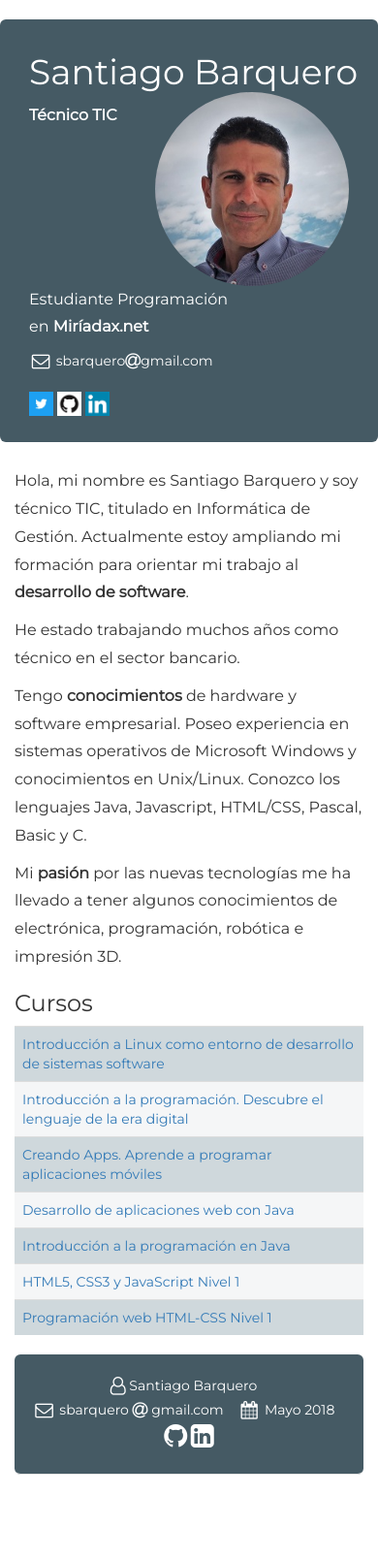
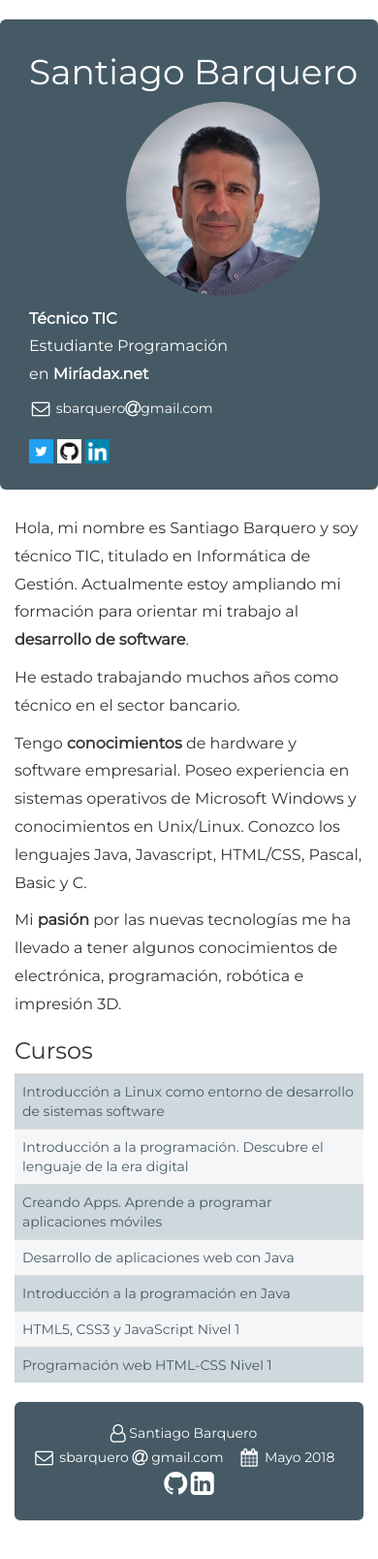
Before and after one commit to sbarquero/sbarquero.github.io, a plain HTML site: page index.html in a window 390 px wide. Shown: the whole page at 97% size. Before the commit the page ends 1571 px from the top, so only its background shows below. Drawn offline with Linux system fonts and the light colour scheme.

Commit message:
Arreglo comportamiento responsivo para móviles

```diff
--- a/css/style.css
+++ b/css/style.css
@@ -154,8 +154,16 @@ body {
   background-color: #CFD8DC;
 }
 
-/*
 .table-striped > tbody > tr > td > a {
-  color: #ffffff;
+  color: #455a64;
+  text-decoration: none;
 }
-*/
+
+.table-striped > tbody > tr > td > a:hover {
+  color: #000000;
+  text-decoration: none;
+}
+
+#foto {
+  margin: 10px 30px;
+}
--- a/index.html
+++ b/index.html
@@ -5,6 +5,7 @@
     <meta charset="utf-8">
     <meta name="description" content="Página personal de Santiago Barquero">
     <meta name="author" content="Santiago Barquero">
+    <meta name="viewport" content="width=device-width, initial-scale=1.0">
 
     <title>Santiago Barquero</title>
 
@@ -20,7 +21,7 @@
   <body>
     <!--__________________________ CABECERA _____________________________-->
     <div class="container header-bar">
-      <h1>Santiago&#xA0;Barquero <span><img style="width: 200px; height: 200px;" class='img-circle' alt="Foto del individuo" src="img/foto.jpg" align="right"></span></h1>
+      <h1>Santiago&#xA0;Barquero <span><img id="foto" style="width: 200px; height: 200px;" class='img-circle' alt="Foto del individuo" src="img/foto.jpg" align="right"></span></h1>
       <p>
         <strong>Técnico&#xA0;TIC</strong><br>
         Estudiante&#xA0;Programación<br>
```
Also changed, not shown: img/foto.png (deleted).
